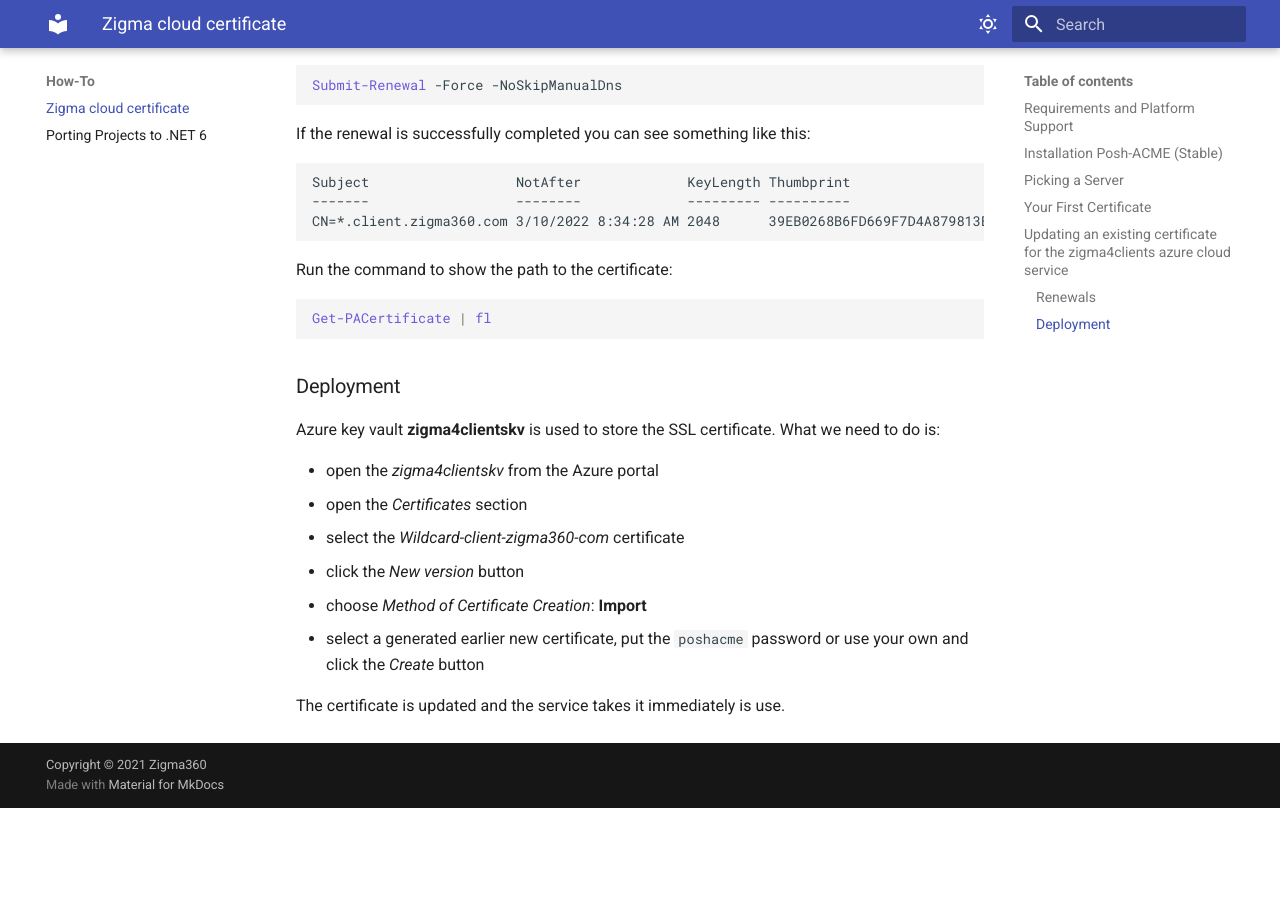
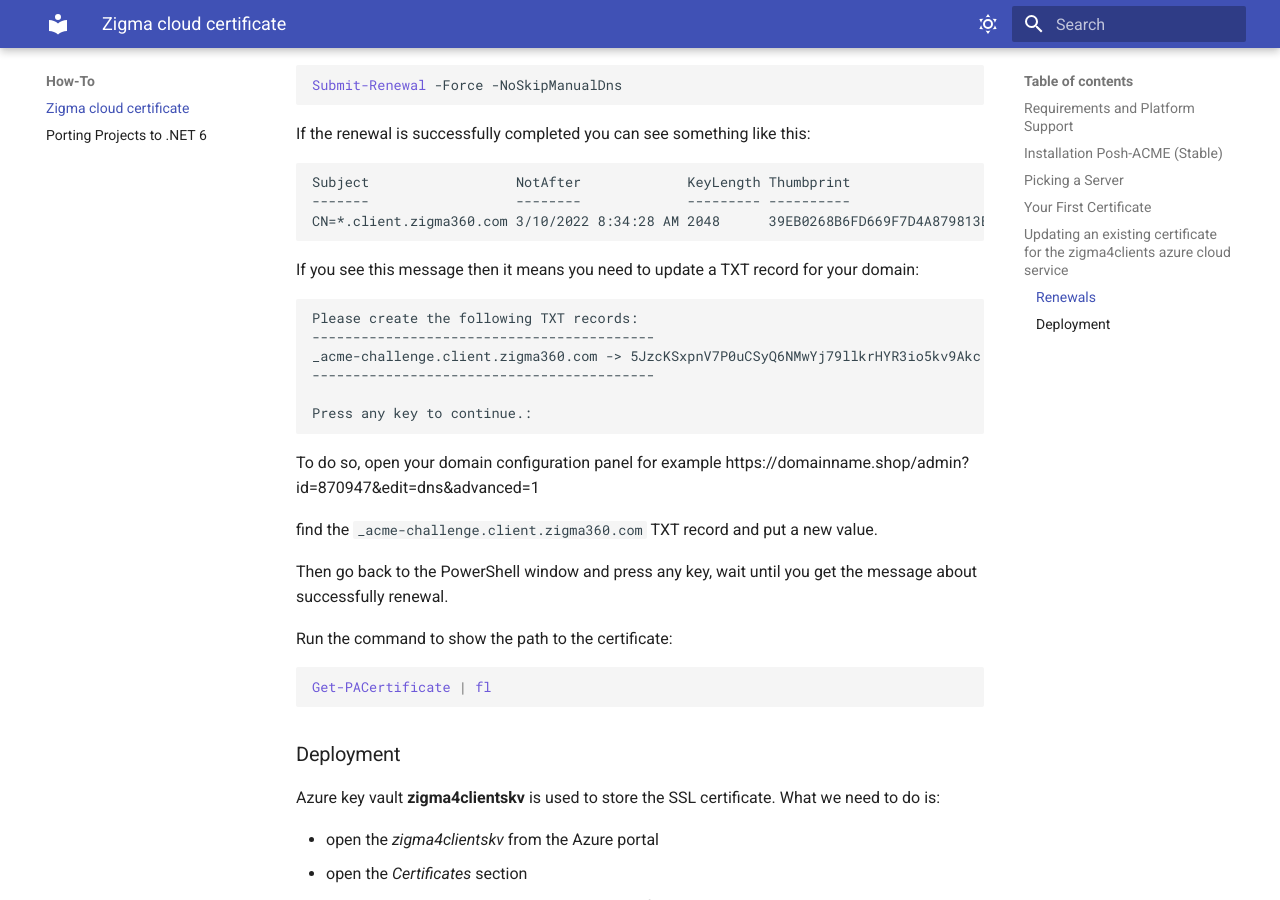
Before and after one commit to zigma360dev/techdoc, an MkDocs documentation site: the page built from docs/how-to/cloud-wildcard-certificate.md, in a window 1280 px wide and 900 px high, scrolled down 3086 px. Built offline with MkDocs 1.6.1 and Material for MkDocs 9.7.7, drawn with Linux system fonts in a browser that asks for light colours; before the commit the page ends 3894 px from its top, so only the background shows below that.

Commit message:
Updated the "Zigma cloud certificate" article

````diff
--- a/docs/how-to/cloud-wildcard-certificate.md
+++ b/docs/how-to/cloud-wildcard-certificate.md
@@ -93,6 +93,23 @@
 CN=*.client.zigma360.com 3/10/2022 8:34:28 AM 2048      39EB0268B6FD669F7D4A879813B117F7635C50FE {*.client.zigma360.com}
 ```
 
+If you see this message then it means you need to update a TXT record for your domain:
+
+```
+Please create the following TXT records:
+------------------------------------------
+_acme-challenge.client.zigma360.com -> 5JzcKSxpnV7P0uCSyQ6NMwYj79llkrHYR3io5kv9Akc
+------------------------------------------
+
+Press any key to continue.:
+```
+
+To do so, open your domain configuration panel for example https://domainname.shop/admin?id=870947&edit=dns&advanced=1
+
+find the `_acme-challenge.client.zigma360.com` TXT record and put a new value.
+
+Then go back to the PowerShell window and press any key, wait until you get the message about successfully renewal.
+
 Run the command to show the path to the certificate:
 
 ```powershell
````
